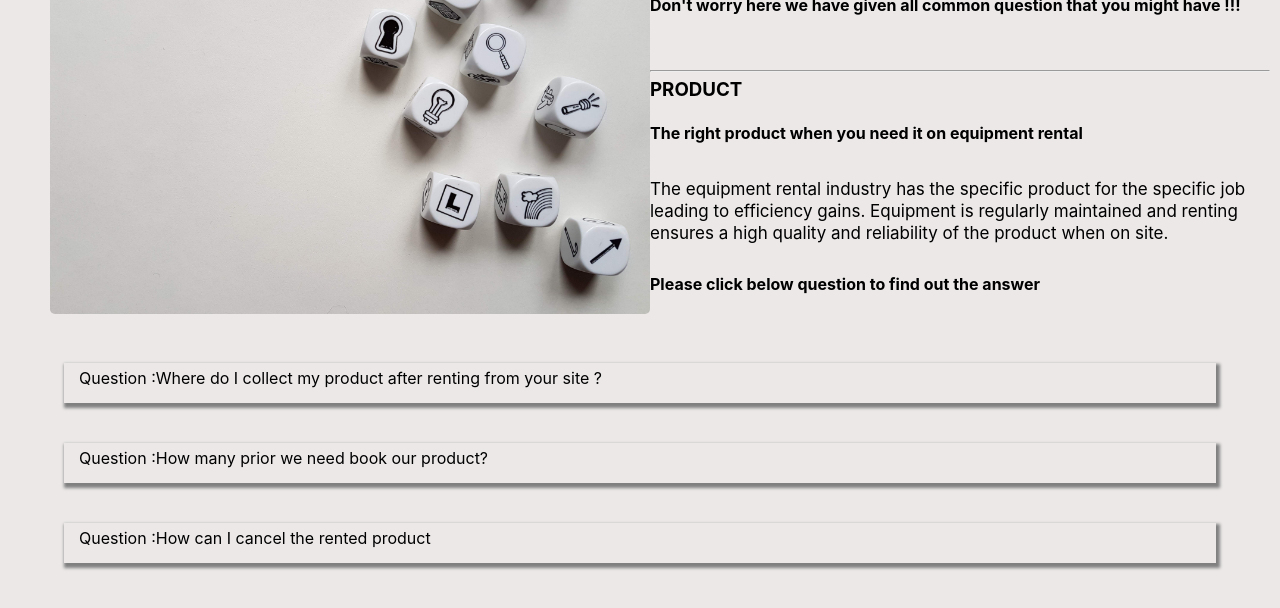
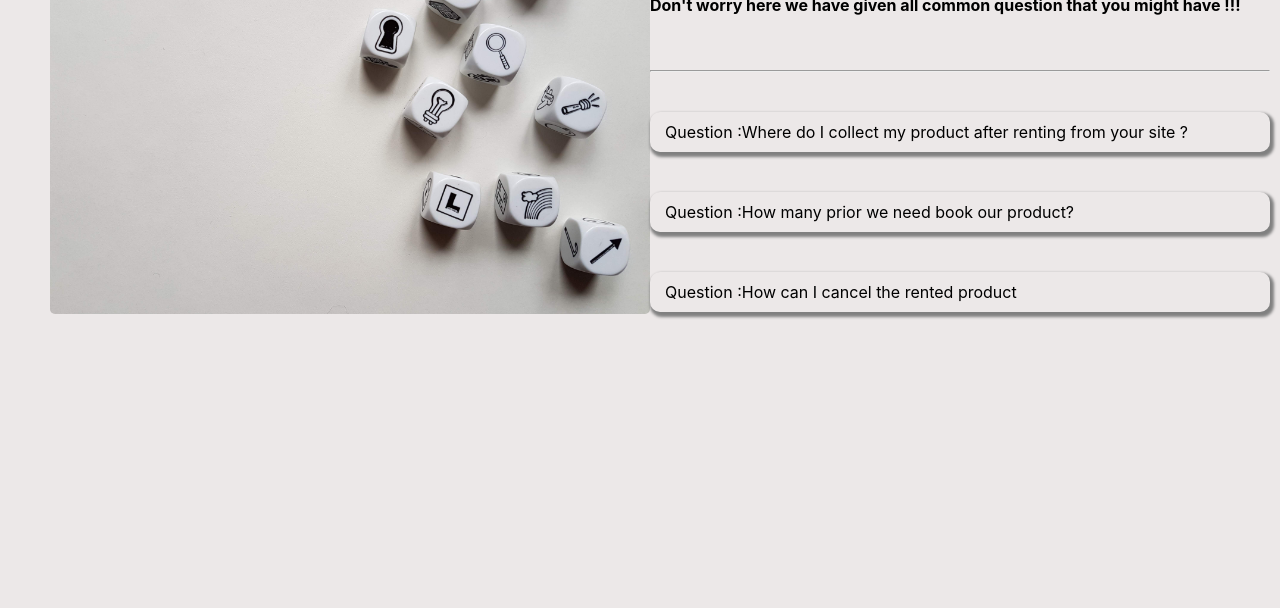
Before and after one commit to sanketapotikar1/equi-rental-frontend, a React (Create React App) app: page /FAQ in a window 1280 px wide. Shown: the part 242-850 px from the top of the page. After the commit the page ends 800 px from the top, so only its background shows below. Built offline with nearby package versions, Linux system fonts and the light colour scheme; no server answers.

Commit message:
"faq chnages"

```diff
--- a/package.json
+++ b/package.json
@@ -2,7 +2,7 @@
   "name": "equi-rental-frontend",
   "version": "0.1.0",
   "private": true,
-  "proxy": "C",
+  "proxy": "",
   "dependencies": {
     "@emotion/react": "^11.10.6",
     "@emotion/styled": "^11.10.6",
--- a/src/Components/Navbar/FAQ.js
+++ b/src/Components/Navbar/FAQ.js
@@ -55,24 +55,12 @@ function FAQ() {
 
           <Box style={{ textAlign: "start", marginTop: "50px" }}>
             <hr></hr>
-            <h3>PRODUCT</h3>
-            <h4>The right product when you need it on equipment rental</h4>
-            <p style={{ marginTop: "30px", lineHeight: "1.3" }}>
-              The equipment rental industry has the specific product for the
-              specific job leading to efficiency gains. Equipment is regularly
-              maintained and renting ensures a high quality and reliability of
-              the product when on site.
-            </p>
-            <h4 style={{ marginTop: "30px", lineHeight: "1.3" }}>
-              Please click below question to find out the answer
-            </h4>
+            {QuestionList.map((QAset) => (
+              <QuestionBox QuestionList={QAset} />
+            ))}
           </Box>
         </Box>
       </Box>
-
-      {QuestionList.map((QAset) => (
-        <QuestionBox QuestionList={QAset} />
-      ))}
 
       {/* <QuestionBox /> */}
     </>
@@ -88,10 +76,11 @@ function QuestionBox({ QuestionList }) {
 
   const totalBoxStyle = {
     margin: "40px auto",
-    width: "90%",
-    height: answer ? "80px" : "40px",
+    width: "100%",
+    height: answer ? "120px" : "40px",
     boxShadow: "2px 3px 3px 2px grey",
     textAlign: "start",
+    borderRadius:"10px"
   };
 
   const QuestionBoxStyle = {
--- a/src/Components/Products/SearchBar.js
+++ b/src/Components/Products/SearchBar.js
@@ -6,7 +6,7 @@ import SearchIcon from "@mui/icons-material/Search";
 import ShoppingCartIcon from "@mui/icons-material/ShoppingCart";
 import Badge from "@mui/material/Badge";
 import AddRoundedIcon from "@mui/icons-material/AddRounded";
-import AddSharpIcon from '@mui/icons-material/AddSharp';
+import AddSharpIcon from "@mui/icons-material/AddSharp";
 import { useNavigate } from "react-router-dom";
 
 export function SearchBar({ cartList, productList, setProductList }) {
```
